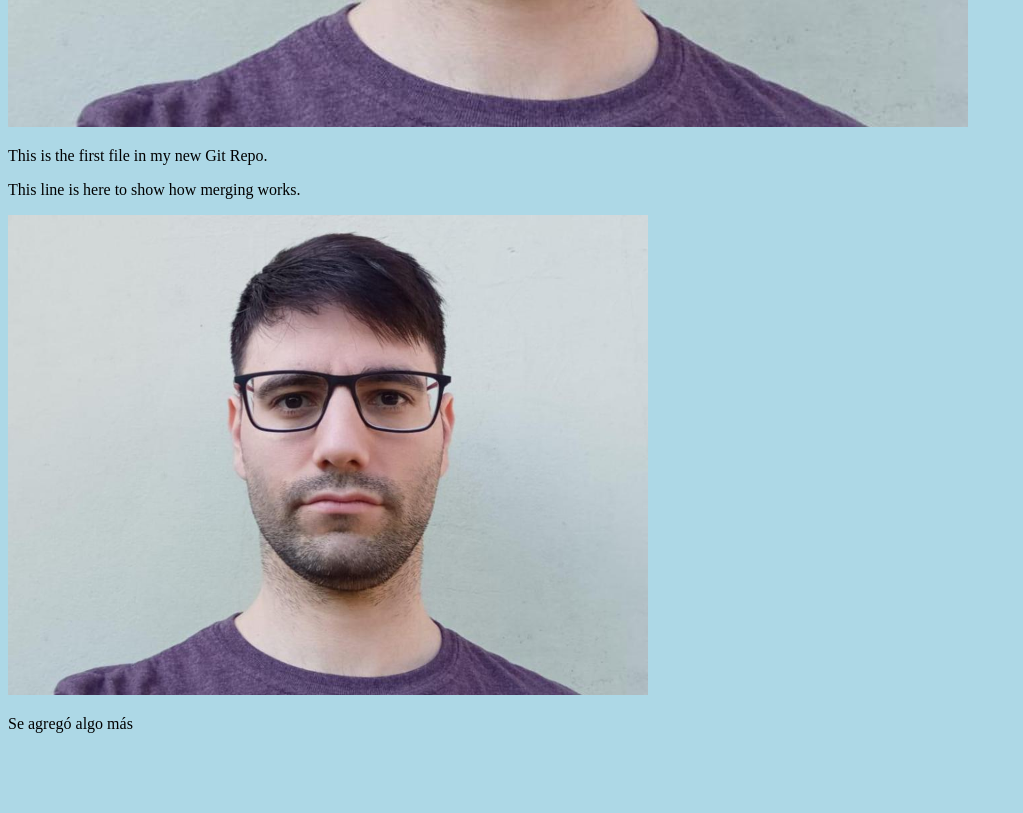
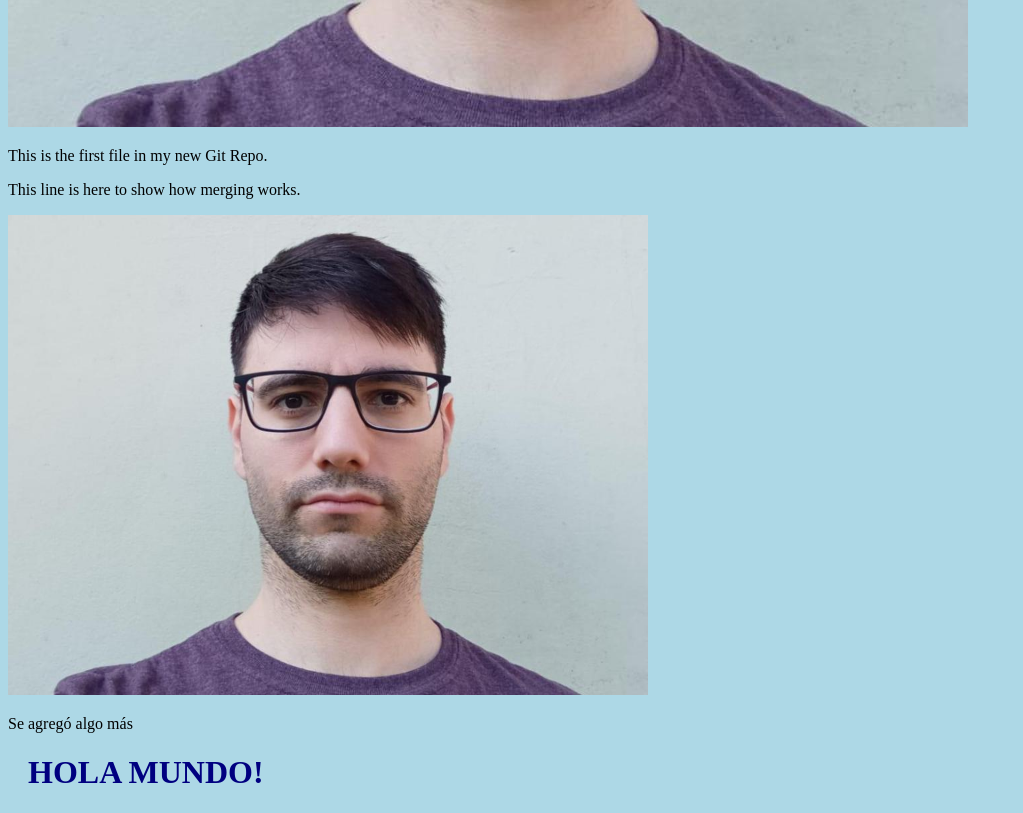
Before and after one commit to PabloHernanSuarez/hello-world, a plain HTML site: page index.html in a window 1280 px wide. Shown: the part 673-1486 px from the top of the page, without its empty margins (0-1023 px from the left). Before the commit the page ends 1422 px from the top, so only its background shows below. Drawn offline with Linux system fonts and the light colour scheme.

Commit message:
Update index.html
Se agregó un h1 más

```diff
--- a/index.html
+++ b/index.html
@@ -12,5 +12,6 @@
 <p>This line is here to show how merging works.</p>
 <div><img src="img_hello_git.jpg" alt="Hello Git" style="width:100%;max-width:640px"></div>
 <p>Se agregó algo más</p>
+<h1>HOLA MUNDO!</h2>
 </body>
 </html>
```
